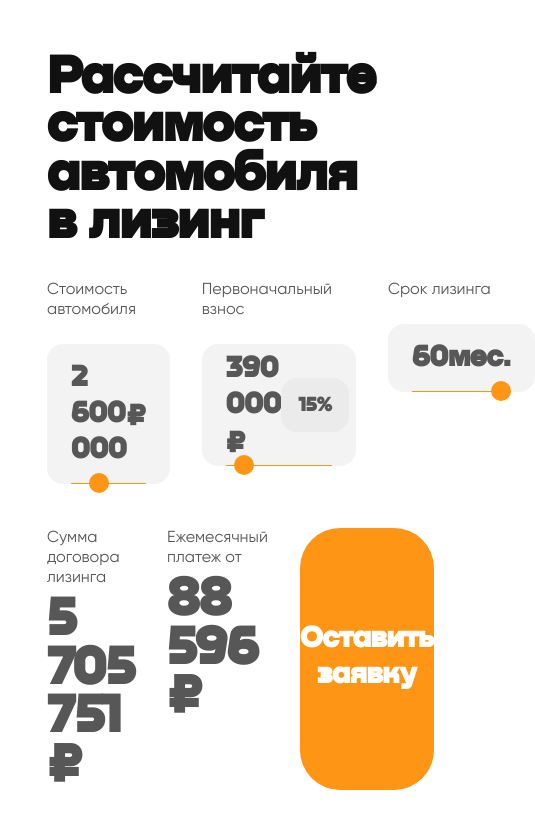
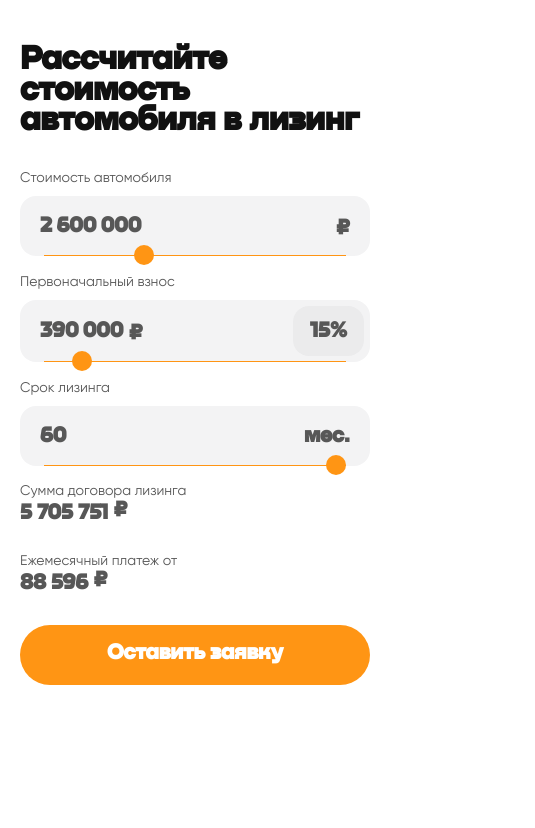
Before and after one commit to Dmitry-Filippov/oxem-test, a React (Create React App) app: page / in a window 390 px wide. Shown: the top 828 px of the page, 535 px wide, since content can reach past the window. Built offline with nearby package versions, Linux system fonts and the light colour scheme.

Commit message:
адаптивность

```diff
--- a/src/components/App/App.scss
+++ b/src/components/App/App.scss
@@ -2,6 +2,7 @@
   padding: 0 47px;
   width: 100vw;
   box-sizing: border-box;
+  max-width: 1440px;
 }
 
 .app__title {
@@ -10,3 +11,25 @@
   line-height: 90%;
   color: #111111;
 }
+
+@media screen and (max-width: 1224px) {
+  .app {
+    padding: 100px 47px;
+  }
+}
+
+@media screen and (max-width: 850px) {
+  .app {
+    padding: 64px 36px;
+  }
+}
+
+@media screen and (max-width: 650px) {
+  .app {
+    padding: 44px 20px;
+  }
+
+  .app__title {
+    font-size: 34px;
+  }
+}
--- a/src/components/Form/Form.js
+++ b/src/components/Form/Form.js
@@ -79,6 +79,7 @@ const Form = () => {
               min={1000000}
               max={6000000}
               value={carPrice}
+              disabled={isLoading}
               onChange={(e) => {
                 setCarPrice(e.target.value);
               }}
@@ -102,6 +103,7 @@ const Form = () => {
               min={10}
               max={60}
               value={initialFee}
+              disabled={isLoading}
               onChange={(e) => {
                 setInitialFee(e.target.value);
               }}
@@ -123,6 +125,7 @@ const Form = () => {
               min={1}
               max={60}
               value={monthsCount}
+              disabled={isLoading}
               onChange={(e) => {
                 setMonthsCount(e.target.value);
               }}
--- a/src/components/Form/Form.scss
+++ b/src/components/Form/Form.scss
@@ -124,3 +124,68 @@ input[type="range"]::-ms-fill-upper {
     cursor: default;
   }
 }
+
+@media screen and (max-width: 1224px) {
+  .form__inputs {
+    grid-template-columns: 1fr;
+    margin-top: 44px;
+  }
+
+  .form__totals-wrpr {
+    display: flex;
+    flex-direction: column;
+  }
+
+  .form__submit {
+    align-self: flex-start;
+    width: 345px;
+  }
+}
+
+@media screen and (max-width: 650px) {
+  .form__inputs {
+    margin-top: 32px;
+    gap: 16px;
+  }
+
+  .form__input {
+    margin-top: 8px;
+    padding: 20px;
+    &_initial {
+      padding: 6px 6px 6px 20px;
+    }
+  }
+
+  .form__text {
+    font-size: 22px;
+    line-height: 20px;
+  }
+
+  .form__label {
+    font-size: 14px;
+    line-height: 136%;
+  }
+
+  .form__totals-wrpr {
+    margin-top: 16px;
+  }
+
+  .form__totals {
+    grid-template-columns: 1fr;
+    gap: 29px;
+  }
+
+  .form__total {
+    font-size: 22px;
+    line-height: 20px;
+    padding-top: 2px;
+  }
+
+  .form__submit {
+    font-size: 22px;
+    line-height: 20px;
+    padding: 18px 0 22px 0;
+    align-self: auto;
+    width: auto;
+  }
+}
--- a/src/index.css
+++ b/src/index.css
@@ -40,5 +40,12 @@ body {
   color: #575757;
   display: flex;
   align-items: center;
+  justify-content: center;
   min-height: 100vh;
 }
+
+@media screen and (max-width: 1224px) {
+  body {
+    display: block;
+  }
+}
```
